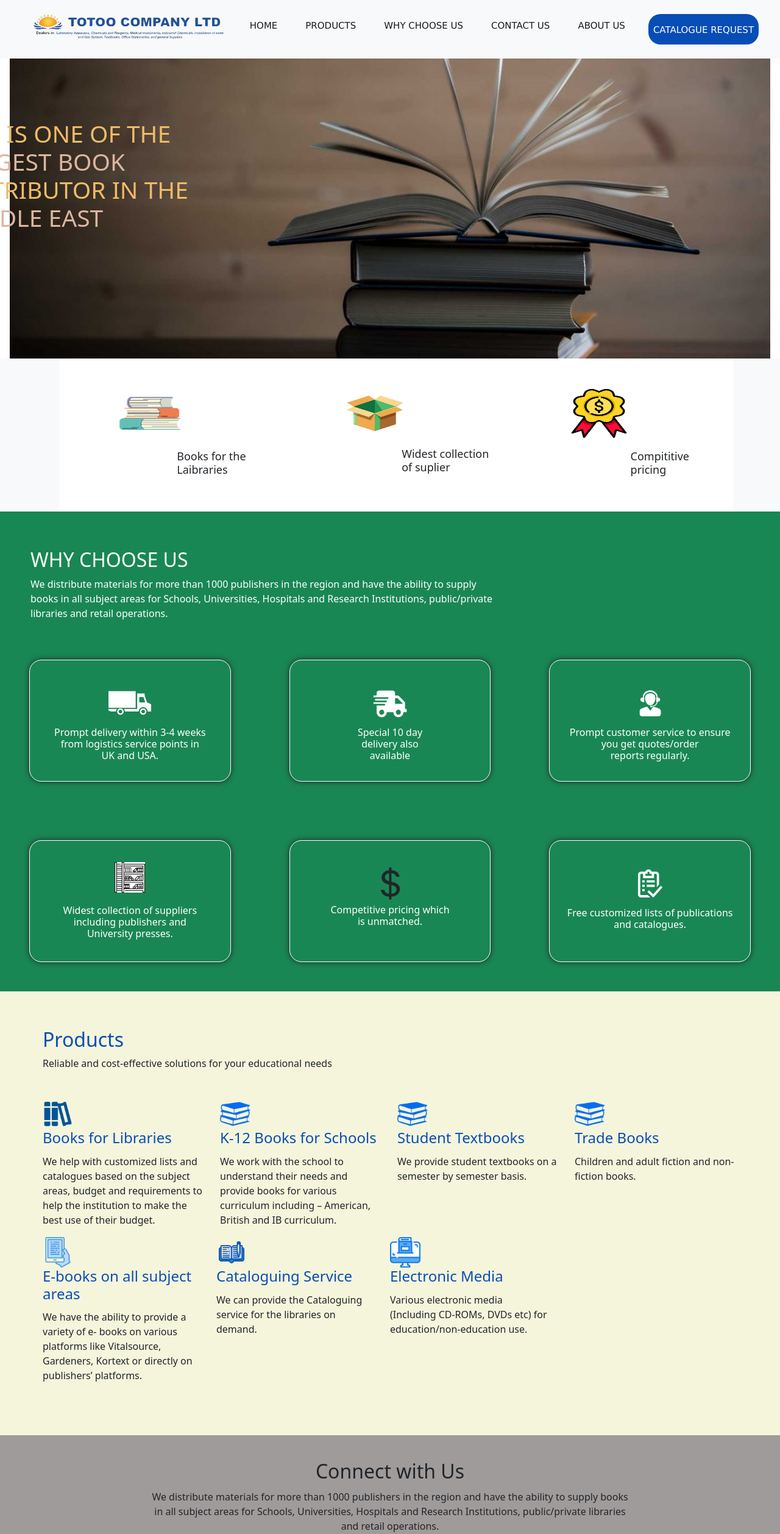
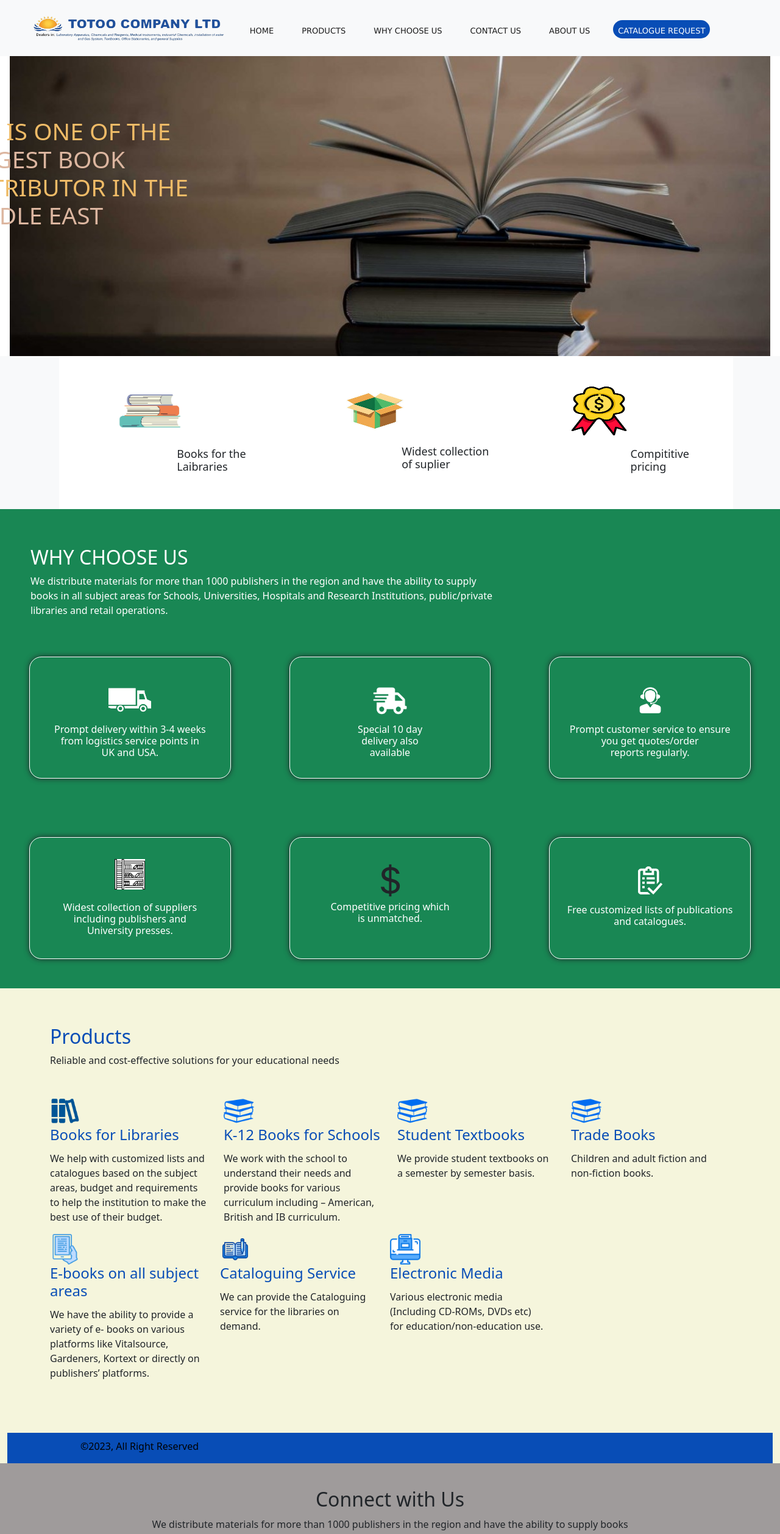
Before and after one commit to MKainatDev/tech-code, an Angular app: page /home in a window 1280 px wide. Shown: the top 2516 px of the page at 61% size. Built offline with nearby package versions, Linux system fonts and the light colour scheme.

Commit message:
uuuuuuuuuuuuu

```diff
--- a/src/app/app.component.css
+++ b/src/app/app.component.css
@@ -9,6 +9,7 @@
   .navbar-brand{
     margin-left: 50px;
     height: 70px;
+    padding-top: 10px;
   }
 
   .parallax2{
@@ -17,7 +18,7 @@
 
   @media (max-width: 768px) {
     .logo{
-        height: 40px;
+        height: 30px;
     }
     .navbar-nav .nav-link{
       padding-left: 20px;
@@ -29,7 +30,8 @@
   }
   .navbar .navbar-nav .nav-item {
     margin: 15px;
-    font-size: 15px;
+    padding-top: 10px;
+    font-size: 13px;
     font-family: 'Lucida Sans', sans-serif;
     justify-content: space-between;
   }
--- a/src/app/app.component.html
+++ b/src/app/app.component.html
@@ -1,5 +1,5 @@
 
-<nav class="navbar navbar-expand-lg navbar-light" style="background-color: #F8F9FA;">
+<nav class="navbar navbar-expand-lg navbar-light" style="background-color: #F8F9FA;" >
   <a class="navbar-brand" href="#"> <img src="assets/image/logo.jpg" class="logo" alt="Logo">
   </a>
   <button class="navbar-toggler" type="button" data-toggle="collapse" data-target="#navbarSupportedContent" aria-controls="navbarSupportedContent" aria-expanded="false" aria-label="Toggle navigation">
@@ -23,9 +23,13 @@
       <li class="nav-item active">
         <a class="nav-link" href="aboutus">ABOUT US</a>
       </li>
-      <li class="nav-item custm">
-        <a class="nav-link" style="background-color: #084db6; color: white; border-radius: 20px; height: 50px; padding-top: 15px;" href="cataloguerequest">CATALOGUE REQUEST</a></li>
+      <li class="nav-item custm" style="padding-top: 10px;">
+        <a class="nav-link" style="background-color: #084db6; color: white; border-radius: 20px; height: 30px; " href="cataloguerequest">CATALOGUE REQUEST</a></li>
     </ul>
   </div>
 </nav>
+
+
+
+
 <router-outlet></router-outlet>
--- a/src/app/app.routes.ts
+++ b/src/app/app.routes.ts
@@ -8,6 +8,7 @@ import { HomeComponent } from './home/home.component';
 import { CataloguerequestComponent } from './cataloguerequest/cataloguerequest.component';
 
 export const routes: Routes = [
+    {path:'',redirectTo:'/home',pathMatch: 'full'},
     {path:'home',component:HomeComponent},
     {path:'products',component:ProductsComponent},
     {path:'whychooseus',component:WhychooseusComponent},
--- a/src/app/cataloguerequest/cataloguerequest.component.html
+++ b/src/app/cataloguerequest/cataloguerequest.component.html
@@ -17,7 +17,7 @@
 <div class="container ">
   <div class="form-container">
 
-      <form #regdata="ngForm"(ngSend)="send(regdata);">
+      <form #regdata="ngForm"(ngsubmit)="send(regdata);">
           <div class="form-row" style="width: 100%; padding-left: 15px; padding-right: 5px;">
             <div class="form-group col-12 col-md-6">
               <label for="inputName">Name</label>
@@ -50,7 +50,7 @@
           </div>
 
          <div class="button">
-          <button type="send" class="btn">Send Catalogue Request</button>
+          <button type="submit" class="btn">Send Catalogue Request</button>
       </div>
         </form>
 
--- a/src/app/contactus/contactus.component.css
+++ b/src/app/contactus/contactus.component.css
@@ -8,7 +8,7 @@
     }
 
     .enq-btn {
-      background-color: rgba(33, 37, 41, 0.75);
+      background-color: #234fa0;
       border-color: #234fa0;
       color: white;
       border: none;
--- a/src/app/home/home.component.css
+++ b/src/app/home/home.component.css
@@ -38,7 +38,7 @@
   }
   .navbar .navbar-nav .nav-item {
     margin: 15px;
-    font-size: 15px;
+    font-size: 13px;
     font-family: 'Lucida Sans', sans-serif;
     justify-content: space-between;
   }
@@ -193,7 +193,7 @@
   }
 
   .enq-btn {
-    background-color: rgba(33, 37, 41, 0.75);
+    background-color: #234fa0;
     border-color: #234fa0;
     color: white;
     border: none;
--- a/src/app/home/home.component.html
+++ b/src/app/home/home.component.html
@@ -125,81 +125,7 @@
 
 
     <!--scroll-heading 2-->
-    <div class="parallax2 container-fluid" style="background-color: beige; padding: 0px ;" id="products">
-      <div class="white-section" data-aos="fade-down" data-aos-duration="1000" data-aos-delay="100">
-        <div class="container3">
-          <div class="row4">
-            <div class="col-md-12" style="padding-left: 70px; padding-top: 60px;">
-              <h2 class="poppins2" style="color: #084db6;">Products</h2>
-              <p class="texts">Reliable and cost-effective solutions for your educational needs</p>
-            </div>
-          </div>
-        </div>
-      </div>
-        <div class="row" style=" padding-left: 70px; padding-top: 30px; padding-right: 70px;">
-          <div class="col-md-3 col-sm-12 col-xs-12 sm-box" data-aos="fade-down" data-aos-duration="1000" data-aos-delay="100">
-            <img src="assets/image/scrolimage-1.png" style="width: 50px; height: 50px;" alt="" srcset="" class="help-icon">
-            <h4 class="poppins" style="color: #084db6;">Books for Libraries</h4>
-            <p class="text-dark" style="padding-top: 4px;"> We help with customized lists and catalogues based on the
-              subject areas, budget and requirements to help the institution to make the best use of their budget.
-            </p>
-          </div>
-
-          <div class="col-md-3 col-sm-12 col-xs-12 sm-box" data-aos="fade-down" data-aos-duration="1000" data-aos-delay="100">
-            <img src="assets/image/scrolimage-2.png" style="width: 50px; height: 50px;" alt="" srcset="" class="help-icon">
-            <h4 class="poppins" style="color: #084db6;">K-12 Books for Schools</h4>
-            <p class="text-dark" style="padding-top: 4px;"> We work with the school to understand their needs and provide
-              books for various curriculum including – American, British and IB curriculum.
-            </p>
-          </div>
-
-          <div class="col-md-3 col-sm-12 col-xs-12 sm-box" data-aos="fade-down" data-aos-duration="1000" data-aos-delay="100">
-            <img src="assets/image/scrolimage-3.png" style="width: 50px; height: 50px;" alt="" srcset="" class="help-icon">
-            <h4 class="poppins" style="color: #084db6;">Student Textbooks</h4>
-            <p class="text-dark" style="padding-top: 4px;"> We provide student textbooks on a semester by semester basis.
-            </p>
-          </div>
-
-          <div class="col-md-3 col-sm-12 col-xs-12 sm-box" data-aos="fade-down" data-aos-duration="1000" data-aos-delay="100">
-            <img src="assets/image/scrolimage-4.png" style="width: 50px; height: 50px;" alt="" srcset="" class="help-icon">
-            <h4 class="poppins" style="color: #084db6;">Trade Books</h4>
-            <p class="text-dark" style="padding-top: 4px;"> Children and adult fiction and non-fiction books.
-            </p>
-          </div>
-
-          <div class="row" style="padding-top: 8px;" style="padding-bottom: 70px;">
-            <div class="col-md-3 col-sm-12 col-xs-12 sm-box" data-aos="fade-down" data-aos-duration="1000" data-aos-delay="100">
-              <img src="assets/image/scrolimage-5.png" style="width: 50px; height: 50px;" alt="" srcset=""
-                class="help-icon">
-              <h4 class="poppins" style="color: #084db6;">E-books on all subject areas</h4>
-              <p class="text-dark" style="padding-top: 4px;"> We have the ability to provide a variety of e-
-                books on various platforms like Vitalsource, Gardeners, Kortext or directly on publishers’ platforms.
-              </p>
-            </div>
-
-            <div class="col-md-3 col-sm-12 col-xs-12 sm-box" data-aos="fade-down" data-aos-duration="1000" data-aos-delay="100">
-              <img src="assets/image/scrolimage-6.png" style="width: 50px; height: 50px;" alt="" srcset=""
-                class="help-icon">
-              <h4 class="poppins" style="color: #084db6;">Cataloguing Service</h4>
-              <p class="text-dark" style="padding-top: 4px;"> We can provide the Cataloguing service for the libraries on
-                demand.
-              </p>
-            </div>
-
-            <div class="col-md-3 col-sm-12 col-xs-12 sm-box" data-aos="fade-down" data-aos-duration="1000" data-aos-delay="100">
-              <img src="assets/image/scrolimage-7.png" style="width: 50px; height: 50px;" alt="" srcset=""
-                class="help-icon">
-              <h4 class="poppins" style="color: #084db6;">Electronic Media</h4>
-              <p class="text-dark" style="padding-top: 4px;"> Various electronic media (Including CD-ROMs, DVDs etc) for
-                education/non-education use.
-              </p>
-            </div>
-
-          </div>
-
-        </div>
-    </div>
-
+    <app-products></app-products>
     <!--footer-->
     <div class="container-fluid" style="background-color: rgb(159, 155, 155);" id="contact-us">
       <div class="row">
--- a/src/app/home/home.component.ts
+++ b/src/app/home/home.component.ts
@@ -1,10 +1,12 @@
 import { Component, OnInit } from '@angular/core';
 import { RouterLink } from '@angular/router';
 import AOS from 'aos';
+import { ProductsComponent } from '../products/products.component';
+import { CommonModule } from '@angular/common';
 @Component({
   selector: 'app-home',
   standalone: true,
-  imports: [RouterLink],
+  imports: [RouterLink,ProductsComponent,CommonModule],
   templateUrl: './home.component.html',
   styleUrl: './home.component.css'
 })
--- a/src/app/products/products.component.html
+++ b/src/app/products/products.component.html
@@ -1,6 +1,6 @@
 
 
-<div class="parallax2 container-fluid" style="background-color: beige; padding: 0px;" id="products">
+<div class="parallax2 container-fluid" style="background-color: beige; margin: 0px;" id="products">
     <div class="white-section" data-aos="fade-down" data-aos-duration="1000" data-aos-delay="100">
       <div class="container3">
         <div class="row4">
```
